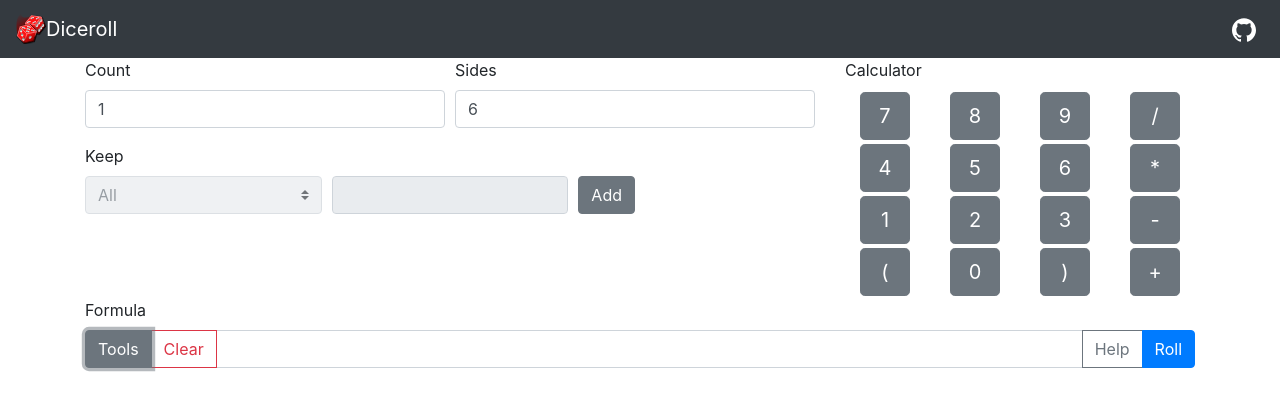
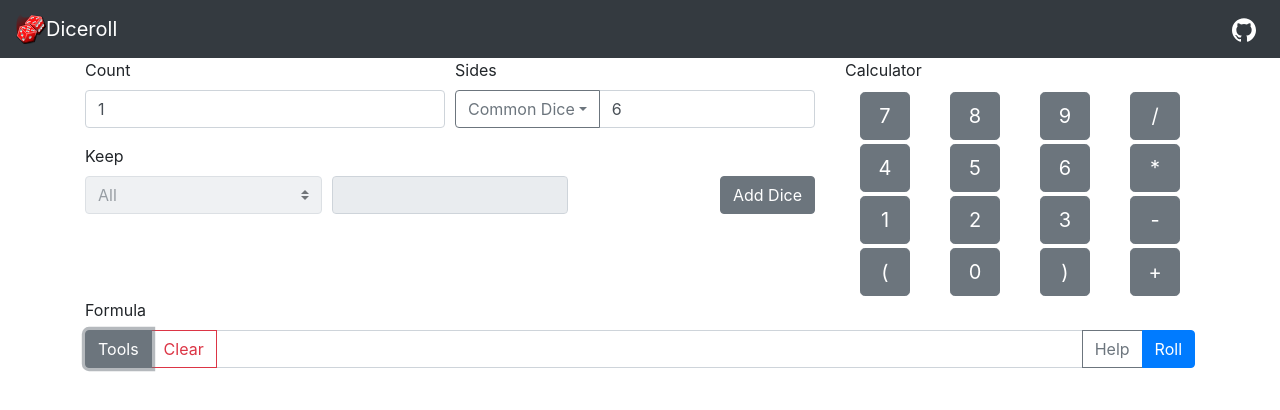
Before and after one commit to aaaantoine/diceroll, a React (Create React App) app: page / in a window 1280 px wide. Both pictures are taken after a click on the button "Tools". Shown: the top 410 px of the page. Built offline with nearby package versions, Linux system fonts and the light colour scheme.

Commit message:
Add drop-down of common die types.

```diff
--- a/src/InputToolbox.js
+++ b/src/InputToolbox.js
@@ -1,4 +1,5 @@
 import React from 'react';
+import RollSymbol from './RollSymbol.js';
 
 export default class InputToolbox extends React.Component {
     constructor(props) {
@@ -25,10 +26,30 @@ export default class InputToolbox extends React.Component {
                         </div>
                         <div class="col">
                             <label>Sides</label>
-                            <div class="form-group">
+                            <div class="input-group">
+                                <div class="input-group-prepend">
+                                    <button class="btn btn-outline-secondary dropdown-toggle"
+                                        type="button"
+                                        id="commonDiceDropdown"
+                                        data-toggle="dropdown"
+                                        aria-haspopup="true"
+                                        aria-expanded="false">
+                                        Common Dice
+                                    </button>
+                                    <div class="dropdown-menu" aria-labelledby="commonDiceDropdown">
+                                        {this.sidesDropDownOption(2)}
+                                        {this.sidesDropDownOption(4)}
+                                        {this.sidesDropDownOption(6)}
+                                        {this.sidesDropDownOption(8)}
+                                        {this.sidesDropDownOption(10)}
+                                        {this.sidesDropDownOption(12)}
+                                        {this.sidesDropDownOption(20)}
+                                        {this.sidesDropDownOption(100)}
+                                    </div>
+                                </div>
                                 <input class="form-control" type="number" min="2" max="1000"
                                     value={this.state.sidesPerDie}
-                                    onChange={this.handleSidesPerDieChange} />
+                                    onChange={(e) => this.handleSidesPerDieChange(e.target.value)} />
                             </div>
                         </div>
                     </div>
@@ -53,9 +74,9 @@ export default class InputToolbox extends React.Component {
                                         value={this.state.highLowCount}
                                         onChange={this.handleHighLowCountChange} />
                                 </div>
-                                <div class="col">
+                                <div class="col text-right">
                                     <button class="btn btn-secondary" type="button"
-                                        onClick={this.handleDiceAddClick}>Add</button>
+                                        onClick={this.handleDiceAddClick}>Add Dice</button>
                                 </div>
                             </div>
                         </div>
@@ -72,6 +93,12 @@ export default class InputToolbox extends React.Component {
         );
     }
 
+    sidesDropDownOption = (value) => (
+        <button class="dropdown-item" type="button"
+            onClick={() => this.handleSidesPerDieChange(value)}>
+            <RollSymbol symbol={{sides: value, text: value}} />
+        </button>
+    );
     formulaButton = (value) => (
         <div class="col text-center">
             <button class="btn btn-secondary btn-lg" type="button"
@@ -110,7 +137,7 @@ export default class InputToolbox extends React.Component {
             e.target.value)
     });
     handleHighLowCountChange = (e) => this.setState({highLowCount: e.target.value});
-    handleSidesPerDieChange = (e) => this.setState({sidesPerDie: e.target.value});
+    handleSidesPerDieChange = (value) => this.setState({sidesPerDie: value});
     handleDiceAddClick = (e) => {
         const highLow = this.state.highLow
             ? this.implicit1(this.state.highLowCount) + this.state.highLow
```
